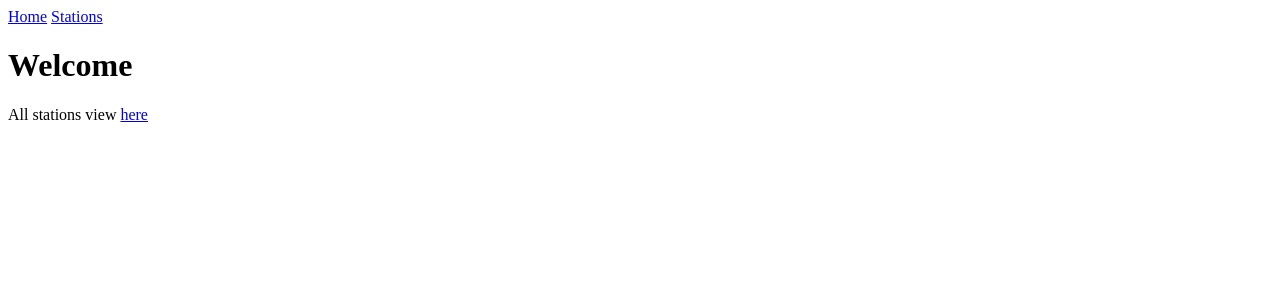
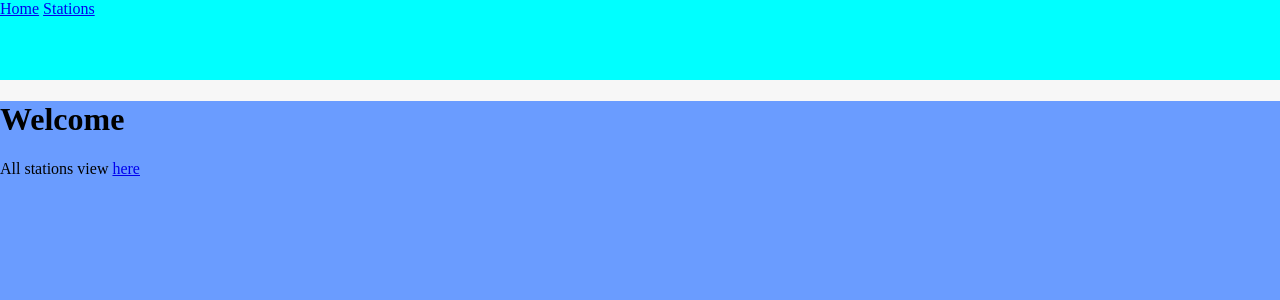
Before and after one commit to robper/solita-devacademy-spring-2024, a SvelteKit app in the folder sda-frontend/: page / in a window 1280 px wide. Shown: the top 300 px of the page. Built offline with nearby package versions, Linux system fonts and the light colour scheme.

Commit message:
Sick css styles

```diff
--- a/sda-frontend/src/app.html
+++ b/sda-frontend/src/app.html
@@ -2,6 +2,7 @@
 <html lang="en">
 	<head>
 		<meta charset="utf-8" />
+		<meta name="viewport" content="width=device-width, initial-scale=1">
 		<link rel="icon" href="%sveltekit.assets%/favicon.png" />
 		<meta name="viewport" content="width=device-width, initial-scale=1" />
 		%sveltekit.head%
@@ -10,3 +11,10 @@
 		<div style="display: contents">%sveltekit.body%</div>
 	</body>
 </html>
+<style>
+	body {
+		background-color: #f7f7f7;
+		margin: 0px;
+		padding: 0px;
+	}
+</style>
--- a/sda-frontend/src/lib/components/Map.svelte
+++ b/sda-frontend/src/lib/components/Map.svelte
@@ -47,7 +47,7 @@
 
 <style>
     .map {
-        width: 90%;
-        height: 80vh;
+        width: auto;
+        height: 100%;
     }
 </style>
--- a/sda-frontend/src/routes/+layout.svelte
+++ b/sda-frontend/src/routes/+layout.svelte
@@ -1,6 +1,20 @@
-<nav>
+<nav id="nav">
 	<a href="/">Home</a>
 	<a href="/stations">Stations</a>
 </nav>
+<div id="remaining">
+	<slot />
+</div>
 
-<slot />
+<style>
+	#nav {
+		height: 80px;
+		background-color: rgb(0, 255, 255);
+	}
+
+	#remaining {
+		background-color: #6a9cff;
+		height: calc(100vh - 80px);
+		width: 100vw;
+	}
+</style>
```
Also changed, not shown: sda-frontend/src/routes/map/+page.svelte (+24 -8 lines).
